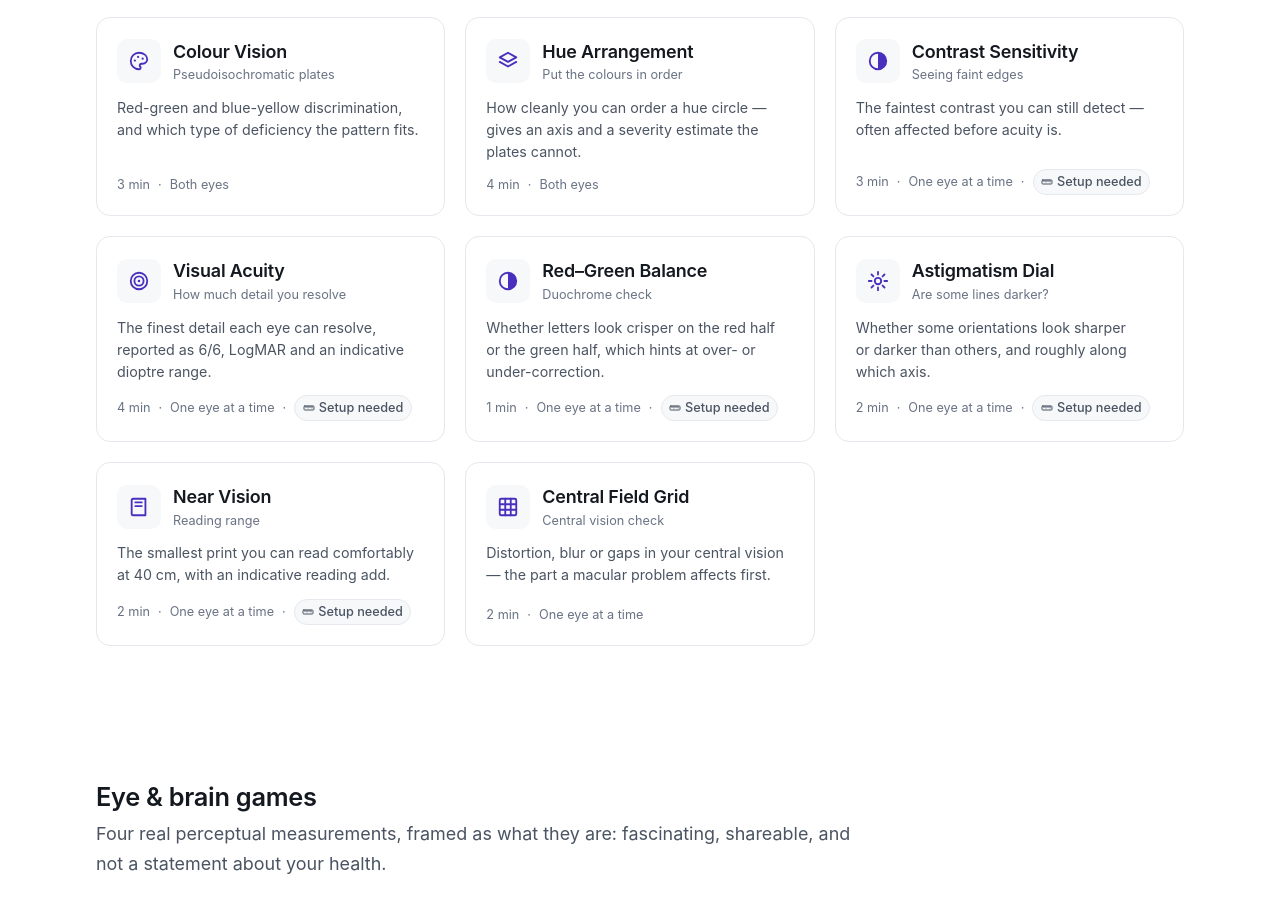
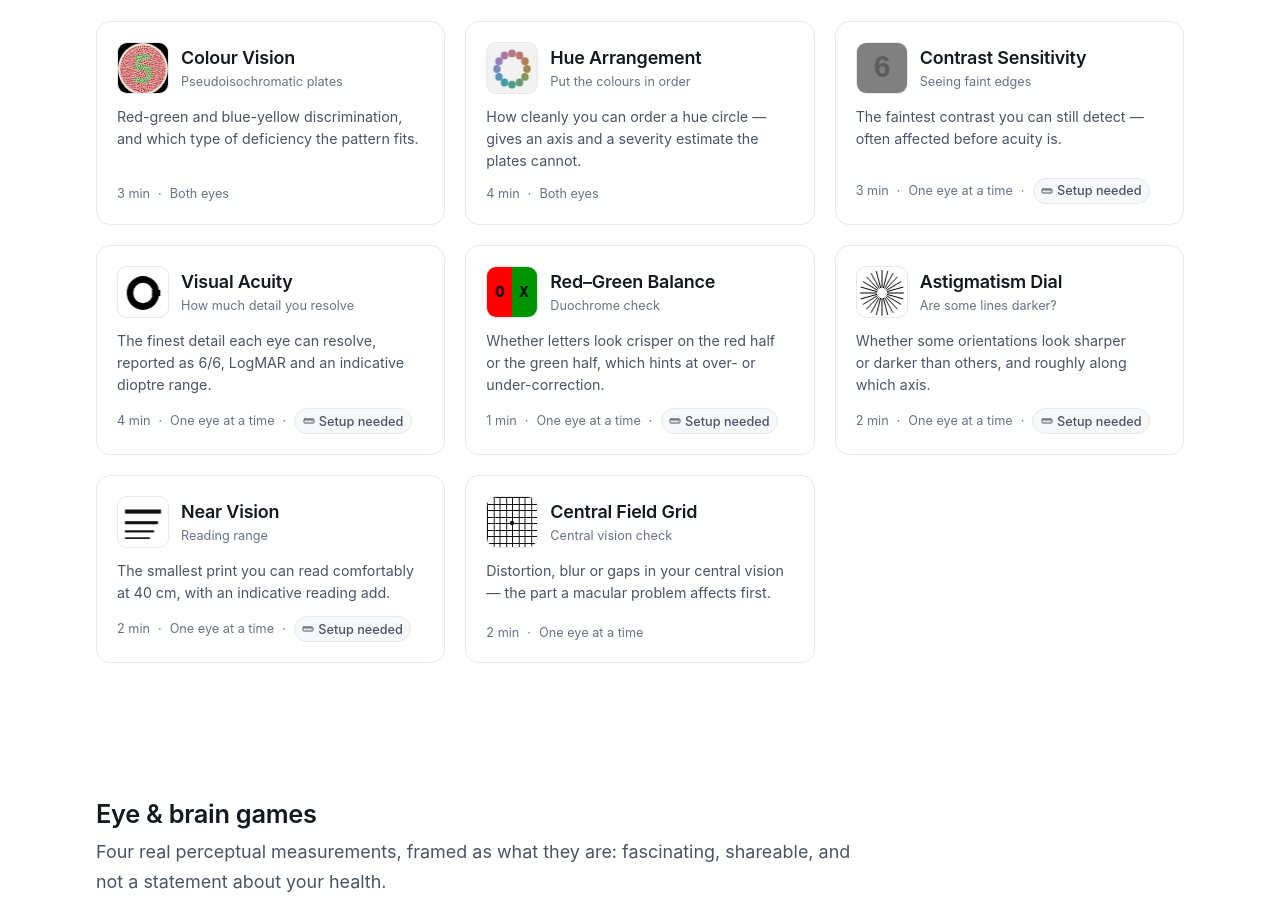
Before and after one commit to gauravpatil97886/Eye-Health-Color-Blindness-Test., a website with bundled scripts: page index.html in a window 1280 px wide. Shown: the part 1352-2250 px from the top of the page. Built offline with nearby package versions, Linux system fonts and the light colour scheme.

Commit message:
Show each test's real stimulus, and reveal sections on scroll
Two changes aimed at the same problem: the home page did not communicate that
the site contains twelve different checks.

LIVE STIMULUS PREVIEWS

Every card and every chip in the sliding strip now draws a miniature of that
test's OWN stimulus — an actual generated plate, an ISO 8596 Landolt ring at
correct proportions, the real hue circle, the luminance-matched duochrome
split, the astigmatism dial, the Amsler grid. Nothing is stand-in artwork.

That shows the variety instantly in a way a list of names cannot, and it stays
honest: a preview promising something prettier than the test delivers would be
a small lie told at the top of a page whose entire argument is that it does not
tell them. Previews are aria-hidden — the link around them already carries the
name, so a screen reader hears each check once.

SCROLL REVEAL

Sections rise and fade in as they enter the viewport, staggered within a row so
a grid cascades rather than popping as a block.

The hidden state is applied BY JAVASCRIPT and never written into the
stylesheet. The usual way to build this is opacity:0 in CSS undone by JS, which
turns any scripting failure into a blank page. On a site whose audience
includes people with impaired vision that is not a risk worth a fade, so
nothing is ever hidden until the code that will unhide it is already running.
Anything already on screen at load reveals immediately rather than waiting for
a scroll that may never come.

Verified in a headless browser rather than assumed. With motion allowed: 20
cards hidden below the fold, zero on-screen cards at opacity 0, and zero still
hidden after scrolling to the bottom. With prefers-reduced-motion: nothing is
ever hidden at all, and the transitions are removed rather than shortened.

```diff
--- a/assets/css/app.css
+++ b/assets/css/app.css
@@ -469,7 +469,7 @@
   align-items: center;
   gap: var(--space-3);
   padding: var(--space-3) var(--space-4);
-  min-width: 15rem;
+  min-width: 16rem;
   background: var(--surface-0);
   border: var(--border-width) solid var(--border-1);
   border-radius: var(--radius-lg);
@@ -480,15 +480,19 @@
 }
 .marquee__chip:hover { border-color: var(--border-3); box-shadow: var(--shadow-sm); }
 
-.marquee__chip-icon {
+/* Holds the live stimulus miniature. Fixed box so a round plate, a square
+   grid and a split field all sit on the same baseline. */
+.marquee__chip-media {
   display: grid;
   place-items: center;
-  width: 34px; height: 34px;
+  width: 46px; height: 46px;
   flex: none;
   border-radius: var(--radius-sm);
+  overflow: hidden;
   background: var(--surface-2);
-  color: var(--text-brand);
+  border: var(--border-width) solid var(--border-1);
 }
+.marquee__chip-media .preview { display: block; }
 
 .marquee__chip-body { display: flex; flex-direction: column; min-width: 0; }
 .marquee__chip-name {
@@ -547,3 +551,30 @@
   }
   .marquee__half[aria-hidden="true"] { display: none; }
 }
+
+/* ========================================================== scroll reveal
+   The hidden state is applied by JS (see reveal.js) and never lives here on
+   its own, so a scripting failure leaves the page readable rather than blank.
+   ========================================================================== */
+
+[data-reveal-hidden] {
+  opacity: 0;
+  transform: translateY(14px);
+}
+
+[data-reveal-group] > *,
+.reveal {
+  transition:
+    opacity var(--dur-slow) var(--ease-out),
+    transform var(--dur-slow) var(--ease-out);
+}
+
+:root[data-reduce-motion] [data-reveal-hidden] {
+  opacity: 1;
+  transform: none;
+}
+
+@media (prefers-reduced-motion: reduce) {
+  [data-reveal-hidden] { opacity: 1; transform: none; }
+  [data-reveal-group] > *, .reveal { transition: none; }
+}
--- a/assets/css/components.css
+++ b/assets/css/components.css
@@ -128,6 +128,19 @@
   color: var(--text-brand);
   flex: none;
 }
+
+/* A live miniature of the test's own stimulus, rather than an icon. */
+.test-card__media {
+  display: grid;
+  place-items: center;
+  width: 52px; height: 52px;
+  flex: none;
+  border-radius: var(--radius-md);
+  overflow: hidden;
+  background: var(--surface-1);
+  border: var(--border-width) solid var(--border-1);
+}
+.test-card__media .preview { display: block; }
 
 .test-card__title {
   font-family: var(--font-display);
--- a/assets/js/ui/cards.js
+++ b/assets/js/ui/cards.js
@@ -4,6 +4,7 @@
 
 import { h, icon } from '../core/dom.js';
 import { store } from '../core/store.js';
+import { testPreview } from './preview.js';
 
 /**
  * Only screen size and viewing distance actually block a test — the display
@@ -29,7 +30,7 @@ export function testCard(test) {
 
   return h('a.test-card', { href: `#/t/${test.id}` },
     h('div.row', { style: { '--gap': 'var(--space-3)' } },
-      h('div.test-card__icon', icon(test.icon, { size: 22 })),
+      h('div.test-card__media', testPreview(test.id, { size: 52 })),
       h('div',
         h('div.test-card__title', test.name),
         h('div.subtle', { style: { fontSize: 'var(--text-xs)' } }, test.tagline))),
@@ -50,7 +51,7 @@ export function testCard(test) {
 export function toolCard(tool) {
   return h('a.test-card', { href: tool.route },
     h('div.row', { style: { '--gap': 'var(--space-3)' } },
-      h('div.test-card__icon', icon(tool.icon, { size: 22 })),
+      h('div.test-card__media', testPreview(tool.id, { size: 52 })),
       h('div',
         h('div.test-card__title', tool.name),
         h('div.subtle', { style: { fontSize: 'var(--text-xs)' } }, tool.tagline))));
--- /dev/null
+++ b/assets/js/ui/preview.js
@@ -0,0 +1,240 @@
+/**
+ * Fovea — live stimulus previews.
+ *
+ * Every test draws a miniature of its OWN real stimulus: an actual generated
+ * plate, an actual Landolt ring at ISO proportions, an actual hue circle. None
+ * of it is decorative artwork standing in for the thing.
+ *
+ * Two reasons that matters. It shows the variety of the suite instantly, in a
+ * way a list of names cannot. And it stays honest — a preview that promised
+ * something prettier than the test delivers would be a small lie told at the
+ * top of a page whose whole argument is that it does not tell them.
+ *
+ * Previews are decorative in the accessibility sense: each sits inside a link
+ * that already carries the test's name, so they are aria-hidden and never
+ * announced twice.
+ */
+
+import { h, fitCanvas } from '../core/dom.js';
+import { renderPlate } from '../plate/generator.js';
+import { mulberry32, seedFrom } from '../plate/packing.js';
+import { oklabToHex } from '../color/convert.js';
+
+const SIZE = 64;
+
+/** @returns {HTMLCanvasElement} */
+export function testPreview(testId, { size = SIZE } = {}) {
+  const canvas = h('canvas.preview', { 'aria-hidden': 'true' });
+  const ctx = fitCanvas(canvas, size, { alpha: false });
+  const draw = DRAWERS[testId] ?? drawGeneric;
+  try {
+    draw(ctx, size, mulberry32(seedFrom(testId)));
+  } catch {
+    drawGeneric(ctx, size, mulberry32(1));
+  }
+  return canvas;
+}
+
+const bg = (ctx, size, colour) => { ctx.fillStyle = colour; ctx.fillRect(0, 0, size, size); };
+
+const DRAWERS = {
+  /* A real generated plate, just small. */
+  'color-plates'(ctx, size, rng) {
+    renderPlate(ctx, {
+      id: 'preview', plateClass: 'vanishing', figureKind: 'digits',
+      figure: '5', altFigure: null, targets: 'deutan',
+      seed: (rng() * 0xffffffff) >>> 0,
+    }, { size, density: 1.9 });   // denser tiers so the figure survives at 64px
+  },
+
+  /* The hue circle the arrangement test uses, laid out as a ring. */
+  'hue-arrangement'(ctx, size) {
+    bg(ctx, size, '#f2f2f2');
+    const n = 12;
+    const r = size * 0.3;
+    for (let i = 0; i < n; i++) {
+      const a = (i / n) * Math.PI * 2 - Math.PI / 2;
+      ctx.fillStyle = oklabToHex([0.64, Math.cos((i / n) * Math.PI * 2) * 0.085,
+                                        Math.sin((i / n) * Math.PI * 2) * 0.085]);
+      ctx.beginPath();
+      ctx.arc(size / 2 + Math.cos(a) * r, size / 2 + Math.sin(a) * r, size * 0.075, 0, Math.PI * 2);
+      ctx.fill();
+    }
+  },
+
+  /* A digit fading toward the background, as the staircase does. */
+  contrast(ctx, size) {
+    bg(ctx, size, '#808080');
+    ctx.font = `700 ${size * 0.6}px "JetBrains Mono", ui-monospace, monospace`;
+    ctx.textAlign = 'center';
+    ctx.textBaseline = 'middle';
+    ctx.fillStyle = 'rgba(0,0,0,0.28)';
+    ctx.fillText('6', size / 2, size / 2);
+  },
+
+  /* An ISO 8596 Landolt ring: outer 5 units, stroke 1, gap 1. */
+  acuity(ctx, size) {
+    bg(ctx, size, '#ffffff');
+    const unit = size * 0.13;
+    ctx.save();
+    ctx.translate(size / 2, size / 2);
+    ctx.fillStyle = '#000';
+    ctx.beginPath();
+    ctx.arc(0, 0, 2.5 * unit, 0, Math.PI * 2);
+    ctx.arc(0, 0, 1.5 * unit, 0, Math.PI * 2, true);
+    ctx.fill('evenodd');
+    ctx.globalCompositeOperation = 'destination-out';
+    ctx.fillRect(1.4 * unit, -unit / 2, 1.3 * unit, unit);
+    ctx.restore();
+  },
+
+  /* Luminance-matched red and green, exactly as the test uses them. */
+  duochrome(ctx, size) {
+    ctx.fillStyle = '#ff0000';
+    ctx.fillRect(0, 0, size / 2, size);
+    ctx.fillStyle = '#009400';
+    ctx.fillRect(size / 2, 0, size / 2, size);
+    ctx.fillStyle = '#000';
+    ctx.font = `700 ${size * 0.3}px "JetBrains Mono", ui-monospace, monospace`;
+    ctx.textAlign = 'center';
+    ctx.textBaseline = 'middle';
+    ctx.fillText('O', size * 0.26, size / 2);
+    ctx.fillText('X', size * 0.74, size / 2);
+  },
+
+  astigmatism(ctx, size) {
+    bg(ctx, size, '#ffffff');
+    ctx.save();
+    ctx.translate(size / 2, size / 2);
+    ctx.strokeStyle = '#000';
+    ctx.lineWidth = Math.max(1, size / 64);
+    for (let i = 0; i < 12; i++) {
+      const a = (i * Math.PI) / 12;
+      ctx.beginPath();
+      ctx.moveTo(Math.cos(a) * size * 0.1, Math.sin(a) * size * 0.1);
+      ctx.lineTo(Math.cos(a) * size * 0.44, Math.sin(a) * size * 0.44);
+      ctx.moveTo(-Math.cos(a) * size * 0.1, -Math.sin(a) * size * 0.1);
+      ctx.lineTo(-Math.cos(a) * size * 0.44, -Math.sin(a) * size * 0.44);
+      ctx.stroke();
+    }
+    ctx.restore();
+  },
+
+  near(ctx, size) {
+    bg(ctx, size, '#ffffff');
+    ctx.fillStyle = '#111';
+    // Descending print sizes, the way the test steps down.
+    let y = size * 0.24;
+    for (const [fs, w] of [[0.19, 0.72], [0.14, 0.66], [0.10, 0.58], [0.075, 0.5]]) {
+      ctx.fillRect(size * 0.14, y, size * w, size * fs * 0.42);
+      y += size * fs + size * 0.035;
+    }
+  },
+
+  amsler(ctx, size) {
+    bg(ctx, size, '#ffffff');
+    ctx.strokeStyle = '#111';
+    ctx.lineWidth = 1;
+    const n = 8;
+    ctx.beginPath();
+    for (let i = 0; i <= n; i++) {
+      const p = Math.round((i * size) / n) + 0.5;
+      ctx.moveTo(p, 0); ctx.lineTo(p, size);
+      ctx.moveTo(0, p); ctx.lineTo(size, p);
+    }
+    ctx.stroke();
+    ctx.fillStyle = '#111';
+    ctx.beginPath();
+    ctx.arc(size / 2, size / 2, size * 0.045, 0, Math.PI * 2);
+    ctx.fill();
+  },
+
+  blindspot(ctx, size) {
+    bg(ctx, size, '#ffffff');
+    ctx.strokeStyle = '#111';
+    ctx.lineWidth = Math.max(1, size / 40);
+    ctx.beginPath();
+    ctx.moveTo(size * 0.12, size / 2); ctx.lineTo(size * 0.88, size / 2);
+    ctx.stroke();
+    ctx.font = `700 ${size * 0.3}px system-ui`;
+    ctx.textAlign = 'center';
+    ctx.textBaseline = 'middle';
+    ctx.fillStyle = '#111';
+    ctx.fillText('+', size * 0.24, size / 2);
+    ctx.beginPath();
+    ctx.arc(size * 0.74, size / 2, size * 0.1, 0, Math.PI * 2);
+    ctx.fill();
+  },
+
+  reaction(ctx, size) {
+    bg(ctx, size, '#0a0a0a');
+    ctx.fillStyle = '#e8e8e8';
+    ctx.beginPath();
+    ctx.arc(size / 2, size / 2, size * 0.3, 0, Math.PI * 2);
+    ctx.fill();
+  },
+
+  /* The word and the ink deliberately disagree — that IS the test. */
+  stroop(ctx, size) {
+    bg(ctx, size, '#0a0a0a');
+    ctx.font = `700 ${size * 0.22}px system-ui, sans-serif`;
+    ctx.textAlign = 'center';
+    ctx.textBaseline = 'middle';
+    ctx.fillStyle = '#c0392b';
+    ctx.fillText('GREEN', size / 2, size / 2);
+  },
+
+  peripheral(ctx, size, rng) {
+    bg(ctx, size, '#0a0a0a');
+    ctx.fillStyle = '#f0f0f0';
+    ctx.font = `700 ${size * 0.26}px "JetBrains Mono", ui-monospace, monospace`;
+    ctx.textAlign = 'center';
+    ctx.textBaseline = 'middle';
+    ctx.fillText('7', size / 2, size / 2);
+    for (let i = 0; i < 3; i++) {
+      const a = rng() * Math.PI * 2;
+      const d = size * (0.28 + rng() * 0.14);
+      ctx.beginPath();
+      ctx.arc(size / 2 + Math.cos(a) * d, size / 2 + Math.sin(a) * d, size * 0.05, 0, Math.PI * 2);
+      ctx.fill();
+    }
+  },
+
+  simulator(ctx, size) {
+    const swatches = ['#e03131', '#f08c00', '#2f9e44', '#1971c2'];
+    const sim = ['#8a7b1e', '#a08a1a', '#7d7a25', '#5f6f9e'];
+    const cell = size / 2;
+    for (let i = 0; i < 4; i++) {
+      const x = (i % 2) * cell;
+      const y = ((i / 2) | 0) * cell;
+      ctx.fillStyle = swatches[i];
+      ctx.fillRect(x, y, cell, cell);
+      // Right half shows the same swatches simulated — the tool's whole point.
+      ctx.fillStyle = sim[i];
+      ctx.fillRect(x + cell / 2, y, cell / 2, cell);
+    }
+  },
+
+  timer(ctx, size) {
+    bg(ctx, size, '#f2f2f2');
+    ctx.strokeStyle = '#333';
+    ctx.lineWidth = Math.max(2, size / 22);
+    ctx.beginPath();
+    ctx.arc(size / 2, size / 2, size * 0.32, -Math.PI / 2, Math.PI * 0.55);
+    ctx.stroke();
+    ctx.strokeStyle = '#111';
+    ctx.beginPath();
+    ctx.moveTo(size / 2, size / 2);
+    ctx.lineTo(size / 2, size * 0.26);
+    ctx.stroke();
+  },
+};
+
+function drawGeneric(ctx, size) {
+  bg(ctx, size, '#eef0f4');
+  ctx.strokeStyle = '#9aa3af';
+  ctx.lineWidth = 2;
+  ctx.beginPath();
+  ctx.arc(size / 2, size / 2, size * 0.28, 0, Math.PI * 2);
+  ctx.stroke();
+}
--- /dev/null
+++ b/assets/js/ui/reveal.js
@@ -0,0 +1,59 @@
+/**
+ * Fovea — scroll reveal.
+ *
+ * Sections rise and fade in as they enter the viewport.
+ *
+ * THE ORDER OF OPERATIONS MATTERS AND IS DELIBERATE. The hidden state is added
+ * BY JAVASCRIPT, never written into the stylesheet. If this module fails to
+ * load, if IntersectionObserver is missing, if a script error happens earlier
+ * in the bundle — the content is simply visible, because nothing ever hid it.
+ * The common way to build this is to set opacity:0 in CSS and rely on JS to
+ * undo it, which turns any scripting failure into a blank page. On a site whose
+ * audience includes people with impaired vision, that is not a risk worth a
+ * fade.
+ *
+ * Reduced motion skips the whole thing rather than shortening it.
+ */
+
+import { prefersReducedMotion } from '../core/prefs.js';
+
+const SELECTOR = '[data-reveal-group] > *, .reveal';
+
+export function initReveal(root) {
+  if (prefersReducedMotion() || !('IntersectionObserver' in window)) return () => {};
+
+  const targets = [...root.querySelectorAll(SELECTOR)];
+  if (!targets.length) return () => {};
+
+  // Hide only now that we know we can definitely show it again.
+  for (const el of targets) el.setAttribute('data-reveal-hidden', '');
+
+  const io = new IntersectionObserver((entries) => {
+    for (const entry of entries) {
+      if (!entry.isIntersecting) continue;
+      const el = entry.target;
+      // Stagger within a row so a grid cascades rather than popping as a block.
+      const siblings = [...(el.parentElement?.children ?? [])];
+      const delay = Math.min(siblings.indexOf(el), 5) * 60;
+      el.style.transitionDelay = `${delay}ms`;
+      el.removeAttribute('data-reveal-hidden');
+      io.unobserve(el);
+    }
+  }, { rootMargin: '0px 0px -8% 0px', threshold: 0.06 });
+
+  for (const el of targets) io.observe(el);
+
+  // Anything already on screen at load reveals immediately, so the first
+  // viewport is never waiting on a scroll that may not come.
+  requestAnimationFrame(() => {
+    for (const el of targets) {
+      const rect = el.getBoundingClientRect();
+      if (rect.top < window.innerHeight && rect.bottom > 0) {
+        el.removeAttribute('data-reveal-hidden');
+        io.unobserve(el);
+      }
+    }
+  });
+
+  return () => io.disconnect();
+}
```
Also changed, not shown: assets/js/ui/marquee.js (+6 -1 lines), assets/js/views/landing.js (+10 -5 lines), assets/js/views/tests.js (+9 -4 lines).
